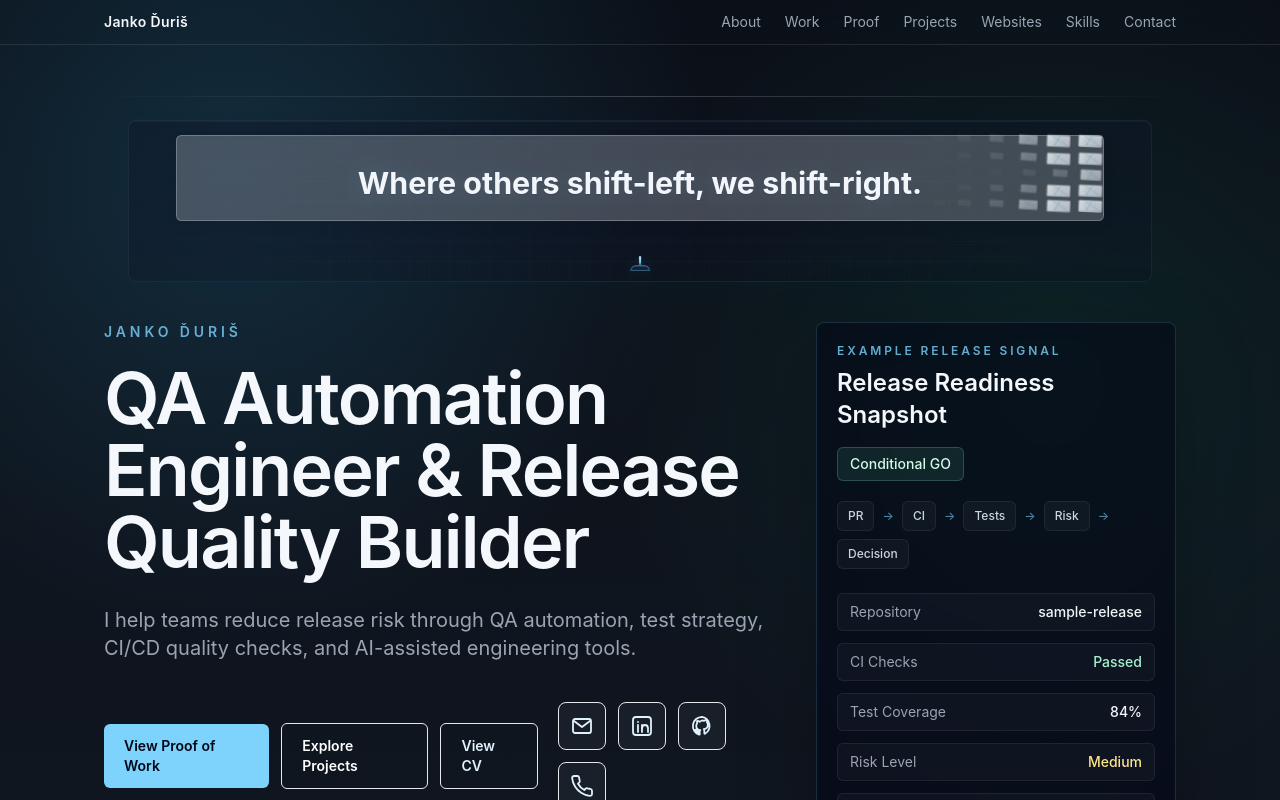
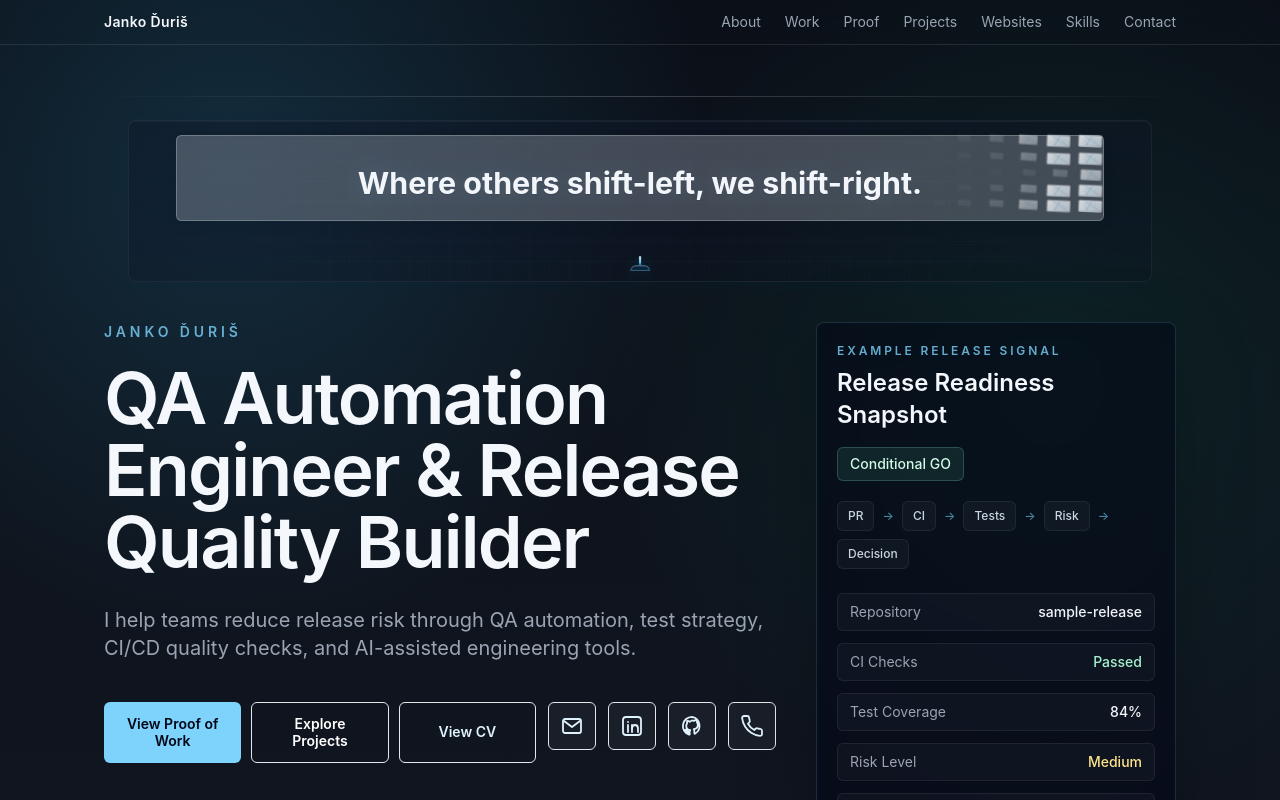
Before and after one commit to JankoD84/janduris-site, a Next.js app: page / in a window 1280 px wide. Shown: the top 800 px of the page. Built offline with nearby package versions, Linux system fonts and the light colour scheme.

Commit message:
ui: polish hero CTA alignment and contact icon grouping

```diff
--- a/app/components.tsx
+++ b/app/components.tsx
@@ -319,9 +319,9 @@ export function ContactIconGroup() {
     { label: "Call Janko", href: "tel:" + profile.phone, icon: <PhoneIcon /> },
   ];
   return (
-    <div className="flex flex-wrap items-center justify-center gap-2.5 sm:justify-start sm:gap-3">
+    <div className="grid grid-cols-4 items-center justify-center gap-2.5 sm:gap-3">
       {links.map((link) => (
-        <a key={link.label} href={link.href} aria-label={link.label} target={link.external ? "_blank" : undefined} rel={link.external ? "noreferrer" : undefined} className="inline-flex min-h-11 min-w-11 items-center justify-center rounded-lg border border-white/12 bg-white/[0.045] text-sky-100 transition hover:border-sky-300/35 hover:bg-sky-300/[0.1] hover:text-white focus:outline-none focus:ring-2 focus:ring-sky-300/50 sm:min-h-12 sm:min-w-12">
+        <a key={link.label} href={link.href} aria-label={link.label} target={link.external ? "_blank" : undefined} rel={link.external ? "noreferrer" : undefined} className="inline-flex h-12 w-12 items-center justify-center rounded-md border border-white/12 bg-white/[0.045] text-sky-100 transition hover:border-sky-300/35 hover:bg-sky-300/[0.1] hover:text-white focus:outline-none focus:ring-2 focus:ring-sky-300/50">
           {link.icon}
         </a>
       ))}
--- a/app/page.tsx
+++ b/app/page.tsx
@@ -18,11 +18,15 @@ export default function Home() {
             <p className="text-xs font-semibold uppercase tracking-[0.22em] text-sky-300/80 sm:text-sm sm:tracking-[0.28em]">{profile.name}</p>
             <h1 className="mt-4 text-4xl font-semibold leading-[1.04] tracking-tight text-ink sm:mt-5 sm:text-5xl lg:text-7xl">{profile.title}</h1>
             <p className="mt-5 max-w-2xl text-base leading-7 text-muted sm:mt-7 sm:text-lg sm:leading-8 lg:text-xl">{profile.message}</p>
-            <div className="mt-7 flex flex-col gap-2.5 sm:mt-10 sm:flex-row sm:items-center sm:gap-3">
-              <Link href="/proof" className="inline-flex min-h-11 w-full items-center justify-center rounded-md bg-sky-300 px-5 py-3 text-sm font-semibold text-slate-950 transition hover:bg-sky-200 focus:outline-none focus:ring-2 focus:ring-sky-300/50 sm:min-h-12 sm:w-auto">View Proof of Work</Link>
-              <Link href="/projects" className="inline-flex min-h-11 w-full items-center justify-center rounded-md border border-white/16 px-5 py-3 text-sm font-semibold text-white transition hover:border-white/30 hover:bg-white/[0.06] focus:outline-none focus:ring-2 focus:ring-sky-300/50 sm:min-h-12 sm:w-auto">Explore Projects</Link>
-              <Link href="/cv" className="inline-flex min-h-11 w-full items-center justify-center rounded-md border border-sky-300/18 px-5 py-3 text-sm font-semibold text-sky-100 transition hover:border-sky-300/35 hover:bg-sky-300/[0.07] focus:outline-none focus:ring-2 focus:ring-sky-300/45 sm:min-h-12 sm:w-auto">View CV</Link>
-              <div className="mt-1 flex justify-center sm:ml-2 sm:mt-0"><ContactIconGroup /></div>
+            <div className="mt-7 flex max-w-3xl flex-col gap-3 sm:mt-10 lg:flex-row lg:items-start">
+              <div className="grid w-full gap-2.5 sm:grid-cols-3 lg:flex-1">
+                <Link href="/proof" className="inline-flex min-h-12 w-full items-center justify-center rounded-md bg-sky-300 px-5 py-3 text-center text-sm font-semibold leading-tight text-slate-950 transition hover:bg-sky-200 focus:outline-none focus:ring-2 focus:ring-sky-300/50">View Proof of Work</Link>
+                <Link href="/projects" className="inline-flex min-h-12 w-full items-center justify-center rounded-md border border-white/16 px-5 py-3 text-center text-sm font-semibold leading-tight text-white transition hover:border-white/30 hover:bg-white/[0.06] focus:outline-none focus:ring-2 focus:ring-sky-300/50">Explore Projects</Link>
+                <Link href="/cv" className="inline-flex min-h-12 w-full items-center justify-center rounded-md border border-sky-300/18 px-5 py-3 text-center text-sm font-semibold leading-tight text-sky-100 transition hover:border-sky-300/35 hover:bg-sky-300/[0.07] focus:outline-none focus:ring-2 focus:ring-sky-300/45">View CV</Link>
+              </div>
+              <div className="flex justify-center lg:justify-start">
+                <ContactIconGroup />
+              </div>
             </div>
           </div>
           <ReleaseSignalCard />
```
